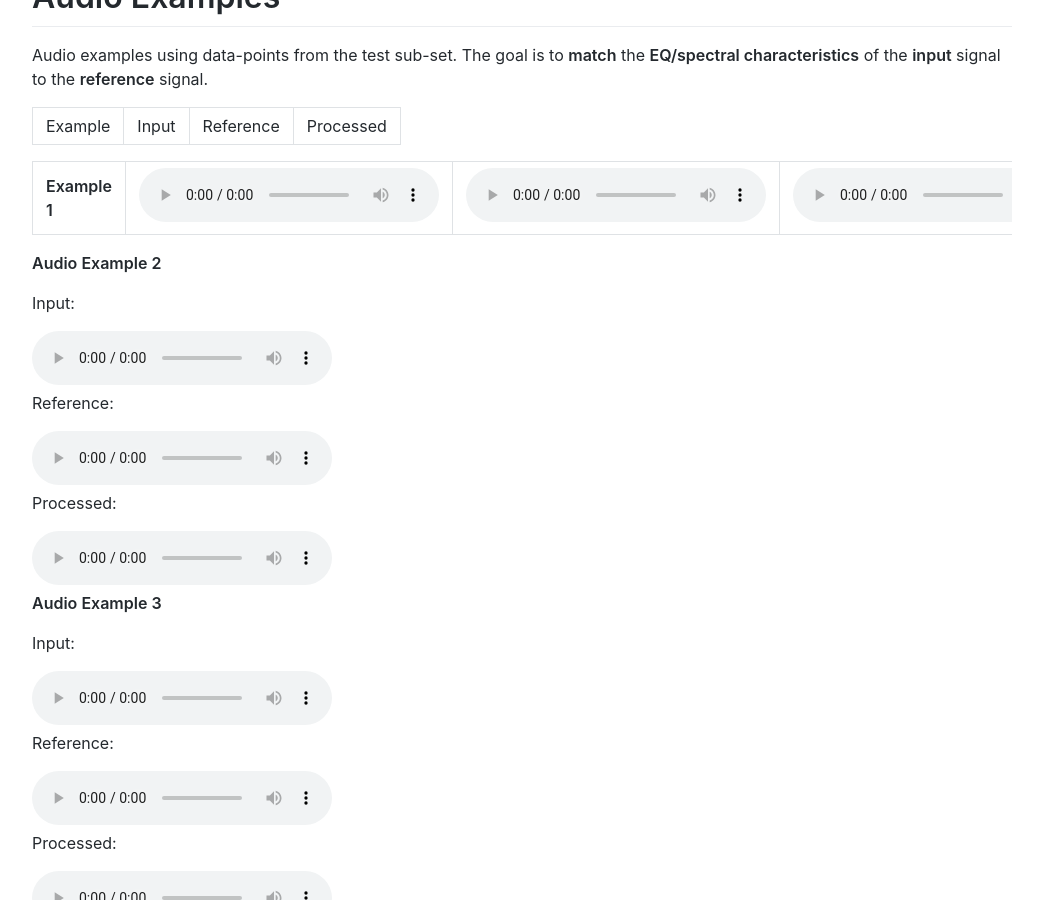
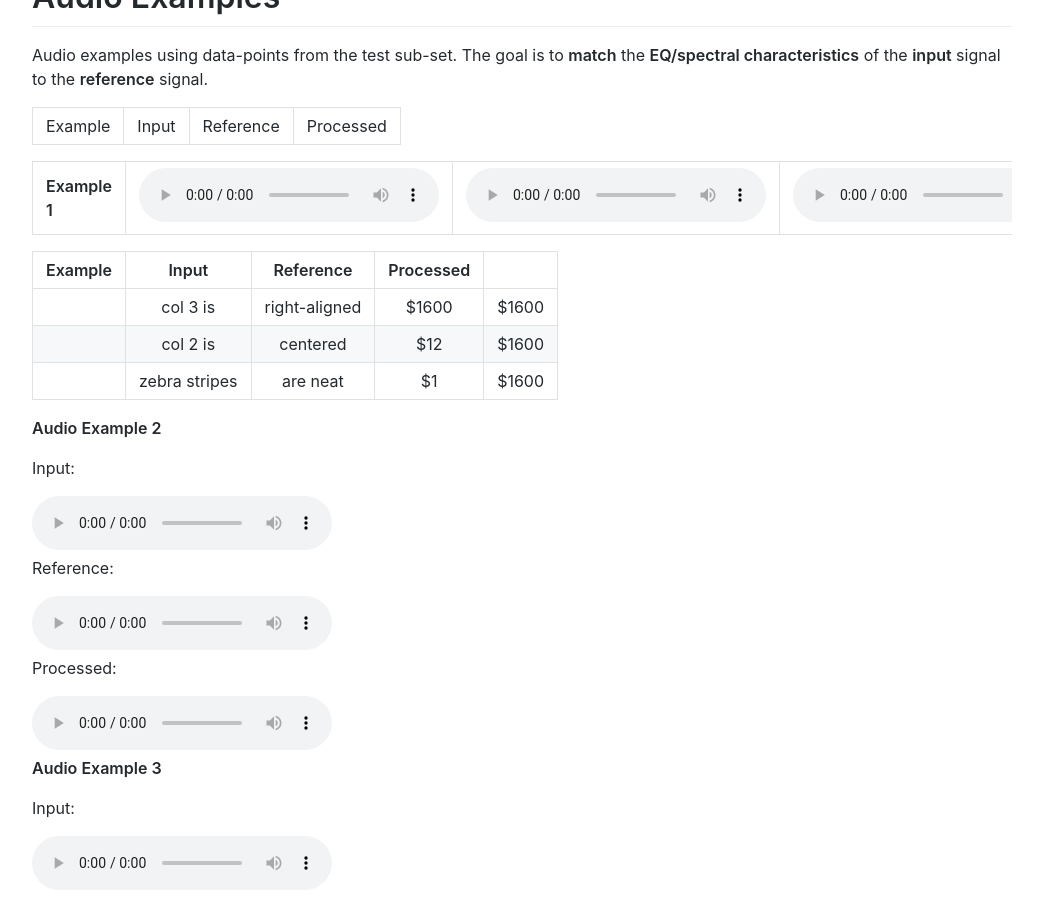
Before and after one commit to Js-Mim/sp-demo, a Jekyll site: the page built from index.md, in a window 1280 px wide and 900 px high, scrolled down 3378 px. Shown: the whole window, without its empty margins (118-1161 px from the left). Built offline with Jekyll 4.4.1, drawn with Linux system fonts in a browser that asks for light colours; comment, search, counter and statistics services are not loaded.

Commit message:
Update index.md

```diff
--- a/index.md
+++ b/index.md
@@ -36,6 +36,14 @@ Audio examples using data-points from the test sub-set. The goal is to **match**
    |Example|Input|Reference|Processed|
 
    |**Example 1**|<audio controls="1"><source src="https://raw.githubusercontent.com/Js-Mim/sp-demo/master/audio_files/ex1_input.wav"></audio>|<audio controls="1"><source src="https://raw.githubusercontent.com/Js-Mim/sp-demo/master/audio_files/ex1_reference.wav"</audio>|<audio controls="1"><source src="https://raw.githubusercontent.com/Js-Mim/sp-demo/master/audio_files/ex1_estimated.wav"></audio>|
+
+
+**Example**|**Input**|**Reference**|**Processed**|
+|:-------------:|:-------------:|:-----:|:-----:|
+| col 3 is      | right-aligned | $1600 | $1600 |
+| col 2 is      | centered      |   $12 | $1600 |
+| zebra stripes | are neat      |    $1 | $1600 |
+
 
 **Audio Example 2**
 
```
